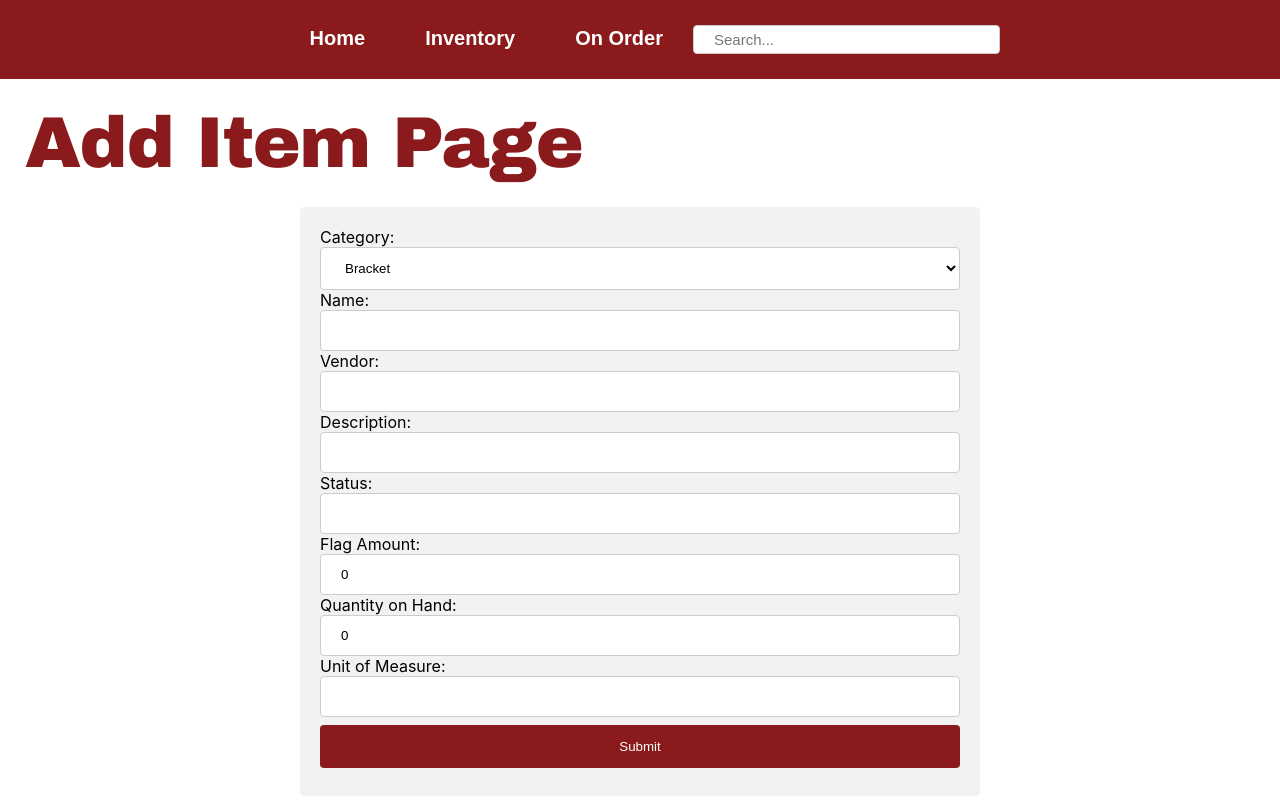
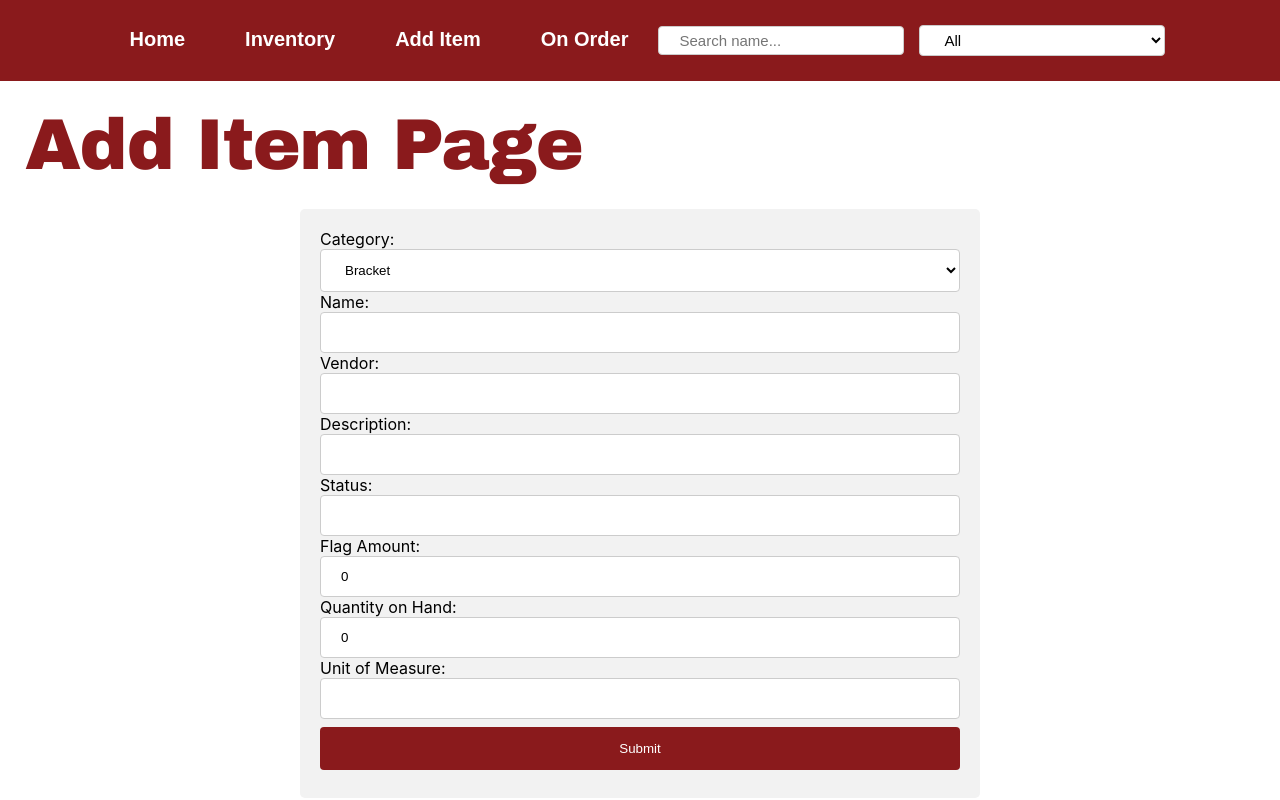
Before and after one commit to lbarsis/phase-2-project-inventory-management, a React app: page /add-item in a window 1280 px wide. Built offline with nearby package versions, Linux system fonts and the light colour scheme; data requests are answered from the project's data file.

Commit message:
Added functionality to filter

```diff
--- a/src/App.css
+++ b/src/App.css
@@ -112,9 +112,10 @@ label {
   background: none;
 }
 
-.search-bar {
-  width: 25%;
+.navbar-input {
+  width: 20%;
   padding: 5px 20px;
+  margin-right: 15px;
   border: 1px solid #ccc;
   border-radius: 4px;
   box-sizing: border-box;
--- a/src/components/AddItemForm.js
+++ b/src/components/AddItemForm.js
@@ -60,10 +60,6 @@ function AddItemForm({ onNewItem, categories }) {
 
   }
 
-  const displayCategories = categories.map(category => {
-    return <option key={category} value={category}>{category}</option>
-  })
-
   return (
     <form className="item-form" onSubmit={submitItem}>
       <label htmlFor="category">Category:</label><br />
@@ -73,7 +69,7 @@ function AddItemForm({ onNewItem, categories }) {
         value={formData.category}
         onChange={handleChange}
       >
-        {displayCategories}
+        {categories}
         <option value='new category'>Other</option>
       </select>
       <br />
--- a/src/components/App.js
+++ b/src/components/App.js
@@ -38,14 +38,34 @@ function App() {
     setInventoryItems(displayItems)
   }
 
-  const searchedItems = inventoryItems.filter(item => item.name.toLowerCase().includes(search.toLowerCase()))
+  const filteredItems = inventoryItems.filter(item => {
+    if (categoryFilter === 'all') {
+      return item
+    } else {
+      return item.category === categoryFilter
+    }
+  })
+
+  const searchedItems = filteredItems.filter(item => item.name.toLowerCase().includes(search.toLowerCase()))
+
+  const displayCategories = categories.map(category => {
+    return <option key={category} value={category}>{category}</option>
+  })
 
   return (
     <>
-      <NavBar search={search} setSearch={setSearch}/>
+      <NavBar
+        search={search}
+        setSearch={setSearch}
+        categoryFilter={categoryFilter}
+        setCategoryFilter={setCategoryFilter}
+        categories={displayCategories}
+      />
       <Routes>
         <Route path='/' element={<Home />} />
-        <Route path='/inventory' element={<Inventory
+        <Route
+          path='/inventory'
+          element={<Inventory
             items={searchedItems}
             onNewItem={handleAddNewItem}
             onEditItem={handleUpdateItem}
@@ -53,7 +73,7 @@ function App() {
             onDeleteItem={handleDeleteItem}
           />}
         />
-        <Route path='/add-item' element={<AddItem onNewItem={handleAddNewItem} categories={categories} />} />
+        <Route path='/add-item' element={<AddItem onNewItem={handleAddNewItem} categories={displayCategories} />} />
         <Route path='/on-order' element={<OnOrder />} />
       </Routes>
     </>
--- a/src/components/InventoryTable.js
+++ b/src/components/InventoryTable.js
@@ -12,7 +12,7 @@ function InventoryTable({ items, onNewItem, categories, onDeleteItem, onEditItem
 
   return (
     <>
-      <AddItemForm onNewItem={onNewItem} categories={categories} /><br />
+      {/* <AddItemForm onNewItem={onNewItem} categories={categories} /><br /> */}
       <table>
         <tbody>
           <tr>
--- a/src/components/NavBar.js
+++ b/src/components/NavBar.js
@@ -1,7 +1,7 @@
 import React from "react";
 import { NavLink } from "react-router-dom";
 
-function NavBar({ search, setSearch }) {
+function NavBar({ search, setSearch, categoryFilter, setCategoryFilter, categories }) {
   return <div className="navbar">
     <NavLink
       to="/"
@@ -15,12 +15,12 @@ function NavBar({ search, setSearch }) {
     >
       Inventory
     </NavLink>
-    {/* <NavLink
+    <NavLink
       to="/add-item"
       className='navlink'
     >
       Add Item
-    </NavLink> */}
+    </NavLink>
     <NavLink
       to="/on-order"
       className='navlink'
@@ -28,14 +28,23 @@ function NavBar({ search, setSearch }) {
       On Order
     </NavLink>
     <input
-      className="search-bar"
+      className="navbar-input"
       type="text"
       id="search"
       name="search"
-      placeholder="Search..."
+      placeholder="Search name..."
       value={search}
       onChange={e => setSearch(e.target.value)}
     />
+    <select className="navbar-input" type="text"
+      id="category"
+      name="category"
+      value={categoryFilter}
+      onChange={e => setCategoryFilter(e.target.value)}
+    >
+      <option value='all'>All</option>
+      {categories}
+    </select>
   </div>;
 }
 
--- a/src/db.json
+++ b/src/db.json
@@ -8,13 +8,13 @@
   "items": [
     {
       "id": 3,
-      "category": "Bracket",
+      "category": "Sheet Metal",
       "name": "343Z Bracket",
-      "vendor": "KSP",
+      "vendor": "Krieger",
       "description": "Standard bracket for rim strike and closer",
-      "status": "In Stock",
+      "status": "On Order",
       "flagAmount": 50,
-      "onHand": "100",
+      "onHand": "75",
       "uom": "EA",
       "flagged": false
     },
@@ -43,7 +43,7 @@
       "id": 5
     },
     {
-      "category": "Lock",
+      "category": "Hardware",
       "name": "LKM10K",
       "vendor": "Lockmasters",
       "description": "2890C Life Safety Lock",
@@ -103,18 +103,6 @@
       "id": 10
     },
     {
-      "category": "Misc",
-      "name": "fadfd",
-      "vendor": "aaaaaa",
-      "description": "aaddfff",
-      "status": "In Stock",
-      "flagAmount": "15",
-      "onHand": "100",
-      "uom": "EA",
-      "flagged": false,
-      "id": 11
-    },
-    {
       "category": "Sheet Metal",
       "name": "inventory",
       "vendor": "KSP",
@@ -125,6 +113,18 @@
       "uom": "EA",
       "flagged": true,
       "id": 13
+    },
+    {
+      "category": "Bracket",
+      "name": "banana",
+      "vendor": "KSP",
+      "description": "2890C Life Safety Lock",
+      "status": "ssssss",
+      "flagAmount": "15",
+      "onHand": "20",
+      "uom": "EA",
+      "flagged": false,
+      "id": 14
     }
   ]
 }
```
Lines whose indentation alone changed are shown as unchanged.
